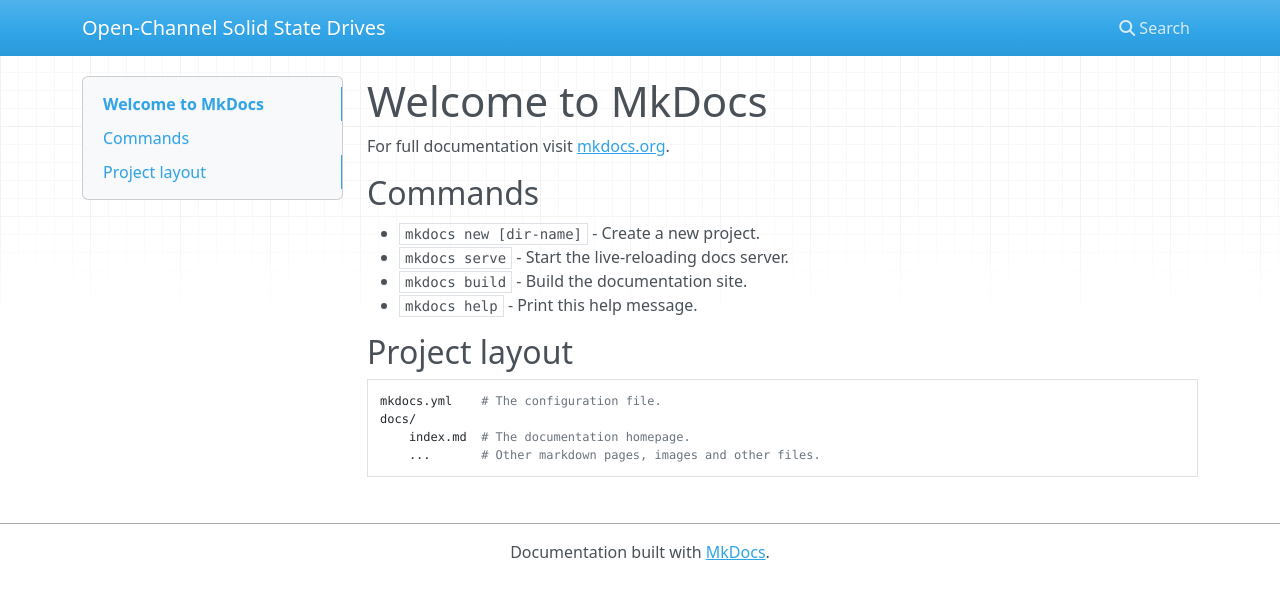
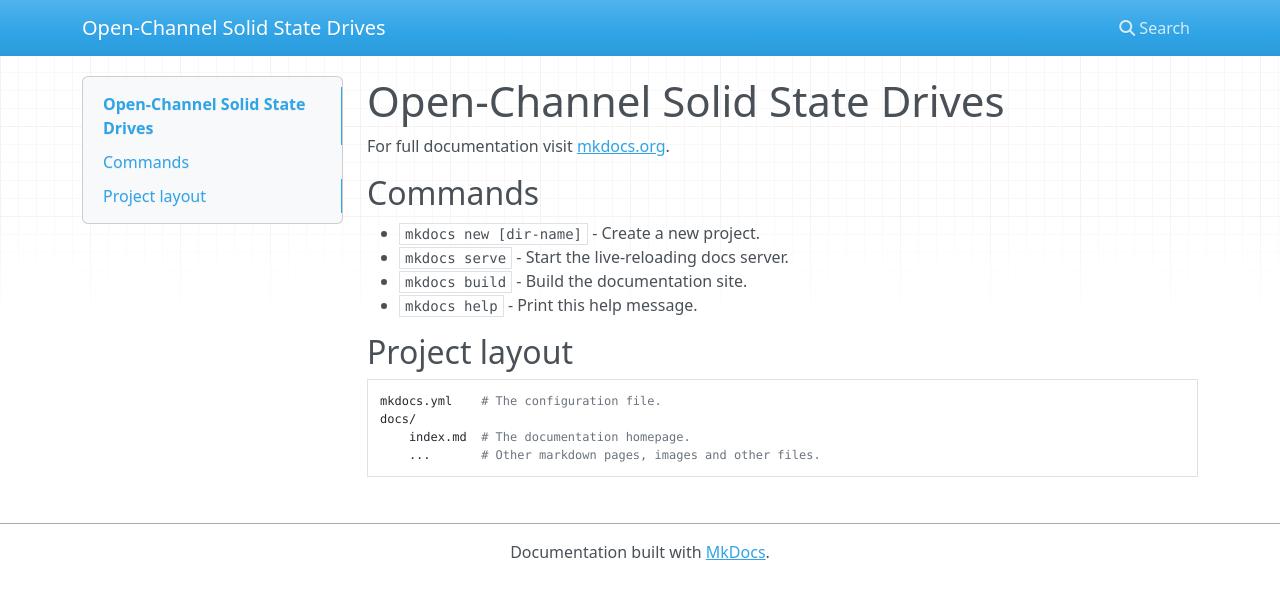
Before and after one commit to OpenChannelSSD/documentation, an MkDocs documentation site: the page built from docs/docs/index.md, in a window 1280 px wide. Shown: the top 599 px of the page. Built offline with MkDocs 1.6.1, drawn with Linux system fonts in a browser that asks for light colours; nearby versions of some CDN libraries.

Commit message:
change title for home

```diff
--- a/docs/docs/index.md
+++ b/docs/docs/index.md
@@ -1,4 +1,4 @@
-# Welcome to MkDocs
+# Open-Channel Solid State Drives
 
 For full documentation visit [mkdocs.org](http://mkdocs.org).
 
```
